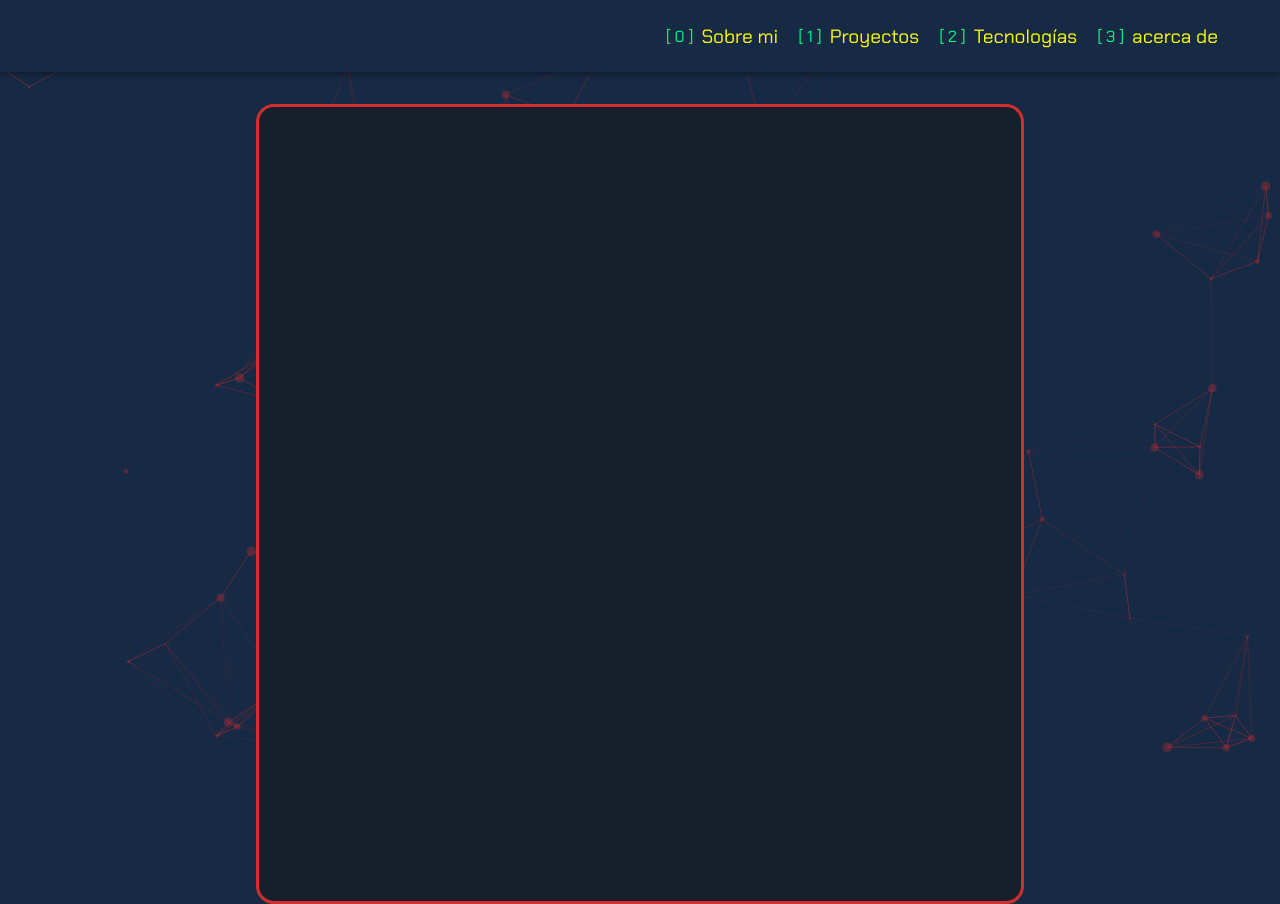
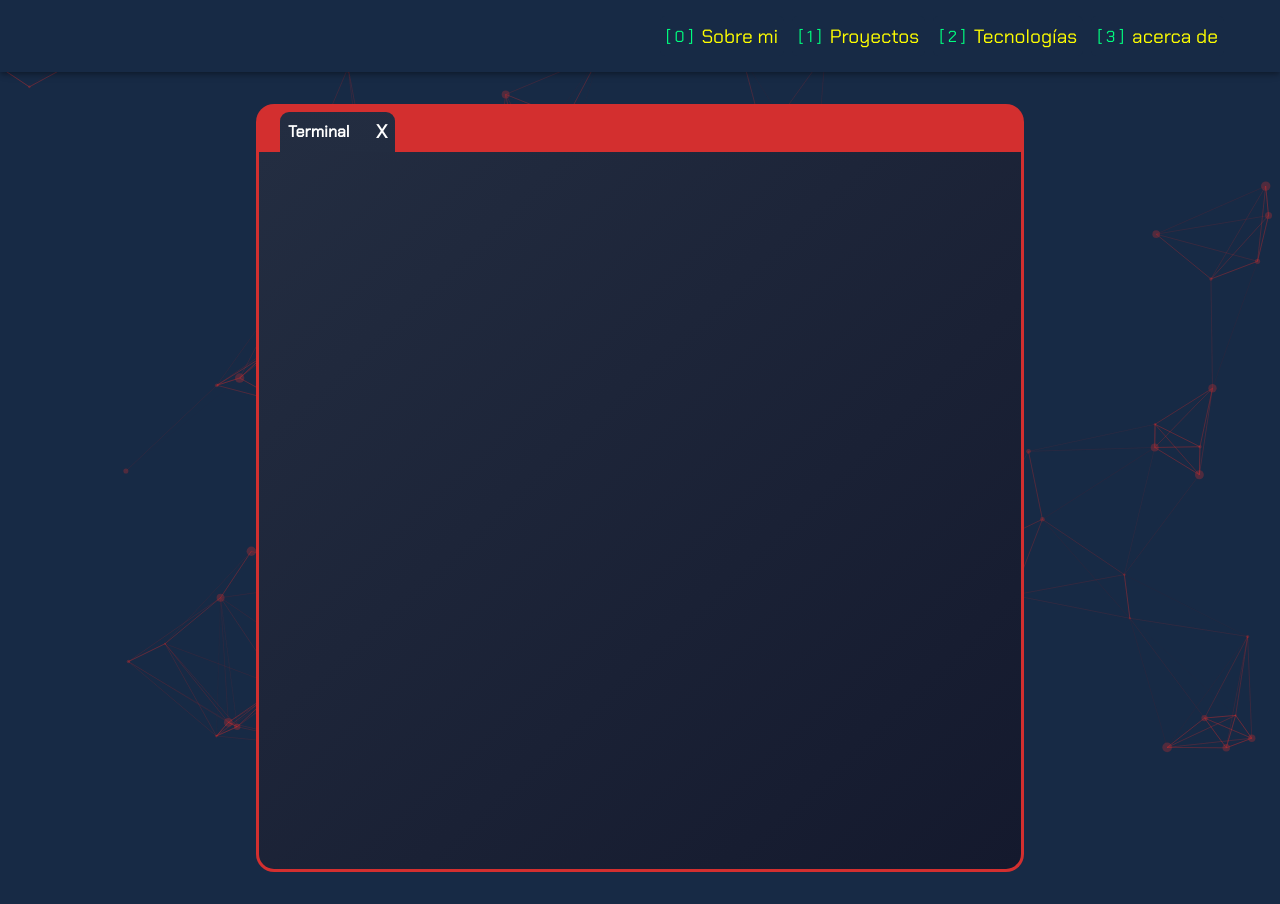
Before and after one commit to nehuencisneros/porfolio-nehuen-cisneros, a React (Create React App) app: page / in a window 1280 px wide. After the commit the page ends 872 px from the top, so only its background shows below. Built offline with nearby package versions, Linux system fonts and the light colour scheme.

Commit message:
terminal con estilos en css

```diff
--- /dev/null
+++ b/src/components/Terminal/Terminal.module.css
@@ -0,0 +1,41 @@
+.divContainer{
+   display: flex;
+   justify-content: center;
+}
+
+.divTerminalContainer{
+   width: 60%;
+}
+
+.terminal{
+   margin-top: 2rem;
+   background-color: #D32F2F;
+   height: 3rem;
+   padding-top: 0.5rem;
+   border-top-left-radius: 18px;
+   border-top-right-radius: 18px;
+}
+
+.pestana{
+   display: flex;
+   background: linear-gradient(to bottom right, rgb(35, 45, 65) , rgb(34, 44, 64));
+   width: 15%;
+   height: 2.5rem;
+   margin-left: 1.5rem;
+   border-top-left-radius: 9px;
+   border-top-right-radius: 9px;
+   font-family: Chakra Petch;
+   justify-content: space-between;
+   align-items:center;
+   padding-inline: 0.5rem;
+}
+
+.cajaTerminal{
+   background: linear-gradient(to bottom right, rgb(35, 45, 65) , rgb(20, 25, 45));
+   border-right: solid 3px #D32F2F;
+   border-left: solid 3px #D32F2F;
+   border-bottom: solid 3px #D32F2F;
+   height: 45rem;
+   border-bottom-left-radius: 18px;
+   border-bottom-right-radius: 18px;
+}
--- a/src/components/Terminal/Terminal.tsx
+++ b/src/components/Terminal/Terminal.tsx
@@ -1,21 +1,24 @@
 import { Box, AppBar, Button, Toolbar, Container, Grid, Stack, Badge } from "@mui/material";
 import React from "react";
 import { NavBar } from "../NavBar/NavBar";
+import style from "./Terminal.module.css";
 
 export const Terminal: React.FC<{}> = () => {
 
    return (
       <div>
          <NavBar />
-         <div style={{display: "flex", justifyContent: "center",}}>
-            <div style={{
-               backgroundColor: "#17202A",
-               border: "solid 3px #D32F2F",
-               height: "50rem",
-               width: "60%",
-               marginTop: "2rem",
-               borderRadius: "18px"
-            }} />
+         <div className={style.divContainer}>
+            <div className={style.divTerminalContainer}>
+               <div className={style.terminal}>
+                  <div className={style.pestana}>
+                     <h4>Terminal</h4>
+                     <h3>X</h3>
+                  </div>
+               </div>
+               <div className={style.cajaTerminal}>
+               </div>
+            </div>
          </div>
       </div>
    )
--- a/src/styled/ButtonNavBar/ButtonNavBar.module.css
+++ b/src/styled/ButtonNavBar/ButtonNavBar.module.css
@@ -34,12 +34,12 @@
 }
 
 .button:hover {
-   box-shadow: inset 0 0 40px rgba(255, 255, 0, 0.3);
+   box-shadow: inset 0 0 40px rgba(211, 47, 47, 0.5);
    text-shadow: 1px 1px 2px #427388;
    transition-duration: 0.4s;
 }
 
 .button:active {
-   background-color: rgba(255, 255, 0, 0.8);
+   background-color: rgba(211, 47, 47, 0.8);
    transition-duration: 0.5s;
 }
```
